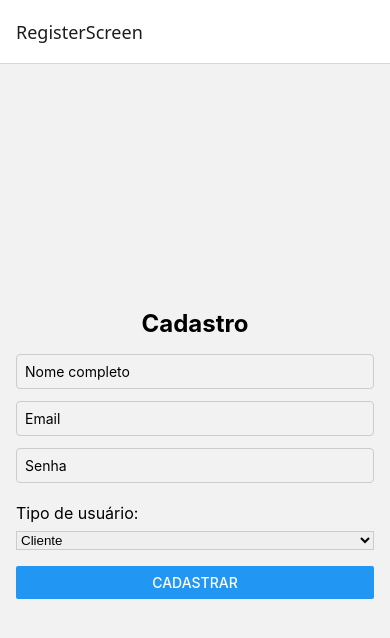
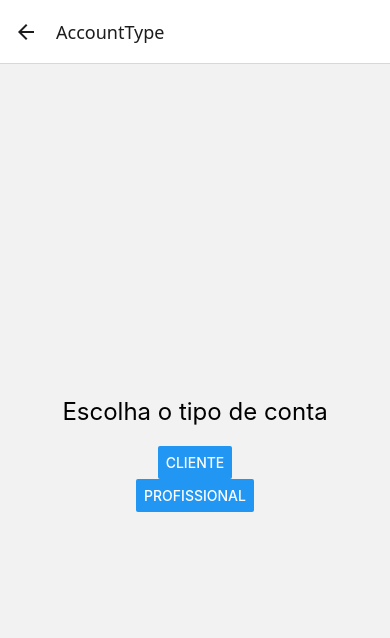
Before and after one commit to Juan-90/BarbeariaApp, a React Native app: screen /AccountType in a window 390 px wide. Shown: the top 638 px of the page. Built offline with nearby package versions, Linux system fonts and the light colour scheme.

Commit message:
Adicionando tela de detalhes do estabelecimento

```diff
--- a/App.js
+++ b/App.js
@@ -5,10 +5,10 @@ import { AuthProvider } from './src/context/AuthContext';
 
 export default function App() {
   return (
-    <AuthProvider>
-      <NavigationContainer>
+    <NavigationContainer>
+      <AuthProvider>
         <AppNavigation />
-      </NavigationContainer>
-    </AuthProvider>
+      </AuthProvider>
+    </NavigationContainer>
   );
 }
--- a/src/context/AuthContext.js
+++ b/src/context/AuthContext.js
@@ -1,27 +1,37 @@
 import React, { createContext, useState, useContext } from 'react';
 import { Alert } from 'react-native';
+import { useNavigation } from '@react-navigation/native'; // Importe o useNavigation
 
 const AuthContext = createContext();
 
+/**
+ * Provedor do contexto de autenticação
+ */
 export function AuthProvider({ children }) {
+  const navigation = useNavigation(); // Inicializa a navegação
   const [user, setUser] = useState(null); // Representa o usuário logado
   const [users, setUsers] = useState([]); // Simula um banco de dados de usuários
+  const [newUser, setNewUser] = useState(null); // Representa dados temporários antes do cadastro
 
   /**
    * Registra um novo usuário.
-   * @param {Object} newUser - Objeto contendo `email`, `password` e `role` (cliente ou profissional).
+   * @param {Object} newUserData - Objeto contendo `email`, `password` e `role` (cliente ou profissional).
    */
-  const register = (newUser) => {
-    const userExists = users.find((u) => u.email === newUser.email);
+  const register = (newUserData) => {
+    const userExists = users.find((u) => u.email === newUserData.email);
 
     if (userExists) {
       Alert.alert('Erro', 'Usuário já cadastrado!');
       return false;
     }
 
-    setUsers((prevUsers) => [...prevUsers, newUser]);
-    setUser(newUser); // Faz login automático após o registro
+    setUsers((prevUsers) => [...prevUsers, newUserData]);
+    setUser(newUserData); // Faz login automático após o registro
     Alert.alert('Sucesso', 'Registro concluído com sucesso!');
+
+    // Navegar para a tela 'Home' após o cadastro
+    navigation.navigate('Home');
+
     return true;
   };
 
@@ -53,14 +63,25 @@ export function AuthProvider({ children }) {
   };
 
   return (
-    <AuthContext.Provider value={{ user: user || null, users: users || [], register, login, logout }}>
+    <AuthContext.Provider
+      value={{
+        user,
+        users,
+        newUser,
+        setNewUser,
+        register,
+        login,
+        logout,
+      }}
+    >
       {children}
     </AuthContext.Provider>
   );
 }
 
 /**
- * Hook para acessar o contexto de autenticação. */
+ * Hook para acessar o contexto de autenticação.
+ */
 export function useAuth() {
   const context = useContext(AuthContext);
 
@@ -68,5 +89,5 @@ export function AuthProvider({ children }) {
     throw new Error('useAuth deve ser usado dentro de um AuthProvider');
   }
 
-    return context; // Certifique-se de que o contexto retorna `user` e `users`
+  return context;
 }
--- a/src/navigation/AppNavigation.js
+++ b/src/navigation/AppNavigation.js
@@ -1,31 +1,29 @@
 import React from 'react';
 import { createStackNavigator } from '@react-navigation/stack';
-import { useAuth } from '../context/AuthContext';
+import { useAuth } from '../context/AuthContext'; // Corrigido o caminho para 'context'
 import LoginScreen from '../screens/LoginScreen';
 import RegisterScreen from '../screens/RegisterScreen';
+import HomeScreen from '../screens/HomeScreen';
 import ClientDashboard from '../screens/ClientDashboard';
 import ProfessionalDashboard from '../screens/ProfessionalDashboard';
-import HomeScreen from '../screens/HomeScreen';
+import AccountTypeScreen from '../screens/AccountTypeScreen';
+import BusinessDetails from '../screens/BusinessDetails';
 
 const Stack = createStackNavigator();
 
 export default function AppNavigation() {
-  const { user, users } = useAuth();
-
-  // Certifique-se de que `users` é um array válido antes de usar `.length`
-  const initialRoute = () => {
-    if (!users || users.length === 0) return 'RegisterScreen';
-    if (!user) return 'LoginScreen';
-    return 'HomeScreen';
-  };
+  const { user } = useAuth(); // Obtém o usuário logado
 
   return (
-    <Stack.Navigator initialRouteName={initialRoute()}>
-      <Stack.Screen name="RegisterScreen" component={RegisterScreen} />
-      <Stack.Screen name="LoginScreen" component={LoginScreen} />
-      <Stack.Screen name="HomeScreen" component={HomeScreen} />
-      <Stack.Screen name="ClientDashboard" component={ClientDashboard} />
-      <Stack.Screen name="ProfessionalDashboard" component={ProfessionalDashboard} />
-    </Stack.Navigator>
+  <Stack.Navigator initialRouteName="BusinessDetails">
+  <Stack.Screen name="AccountType" component={AccountTypeScreen} />
+  <Stack.Screen name="Register" component={RegisterScreen} />
+  <Stack.Screen name="Login" component={LoginScreen} />
+  <Stack.Screen name="Home" component={HomeScreen} />
+  <Stack.Screen name="ClientDashboard" component={ClientDashboard} />
+  <Stack.Screen name="ProfessionalDashboard" component={ProfessionalDashboard} />
+  <Stack.Screen name="BusinessDetails" component={BusinessDetails} />
+</Stack.Navigator>
+
   );
 }
--- /dev/null
+++ b/src/screens/AccountTypeScreen.js
@@ -0,0 +1,34 @@
+import React from 'react';
+import { View, Text, Button, StyleSheet } from 'react-native';
+import { useNavigation } from '@react-navigation/native';
+import { useAuth } from '../context/AuthContext';
+
+export default function AccountTypeScreen() {
+  const navigation = useNavigation();
+  const { setNewUser } = useAuth();
+
+  const chooseAccountType = (role) => {
+    setNewUser({ role }); // Salva temporariamente o tipo de conta
+    navigation.navigate('Register'); // Navega para a tela de registro
+  };
+
+  return (
+    <View style={styles.container}>
+      <Text style={styles.title}>Escolha o tipo de conta</Text>
+      <Button title="Cliente" onPress={() => chooseAccountType('cliente')} />
+      <Button title="Profissional" onPress={() => chooseAccountType('profissional')} />
+    </View>
+  );
+}
+
+const styles = StyleSheet.create({
+  container: {
+    flex: 1,
+    justifyContent: 'center',
+    alignItems: 'center',
+  },
+  title: {
+    fontSize: 24,
+    marginBottom: 20,
+  },
+});
--- /dev/null
+++ b/src/screens/BusinessDetails.js
@@ -0,0 +1,111 @@
+import React from 'react';
+import { View, Text, StyleSheet, Image, ScrollView, TouchableOpacity } from 'react-native';
+
+export default function BusinessDetails() {
+  return (
+    <ScrollView style={styles.container}>
+      {/* Foto do estabelecimento */}
+      <Image
+        source={{ uri: 'URL_DA_FOTO_DO_ESTABELECIMENTO' }} // Substitua pela URL da imagem da barbearia
+        style={styles.image}
+      />
+
+      {/* Informações do estabelecimento */}
+      <View style={styles.detailsContainer}>
+        <Text style={styles.businessName}>Creation Beauty & Nail Lounge</Text>
+        <Text style={styles.businessInfo}>7683 Thornton Avenue, Newark</Text>
+        <Text style={styles.businessInfo}>Closed opens on Tuesday at 10:00 AM</Text>
+
+        {/* Avaliação */}
+        <View style={styles.ratingContainer}>
+          <Text style={styles.ratingText}>5.0</Text>
+          <Text style={styles.ratingText}>(85 reviews)</Text>
+        </View>
+
+        {/* Serviços */}
+        <View style={styles.servicesContainer}>
+          <Text style={styles.sectionTitle}>Services</Text>
+          <TouchableOpacity style={styles.serviceItem}>
+            <Text style={styles.serviceName}>Gel Manicure</Text>
+            <Text style={styles.servicePrice}>From $40</Text>
+            <Text style={styles.serviceDuration}>1 hr - 1 hr, 45 min</Text>
+            <Text style={styles.bookButton}>Book</Text>
+          </TouchableOpacity>
+
+          <TouchableOpacity style={styles.serviceItem}>
+            <Text style={styles.serviceName}>Russian Volume Lashes</Text>
+            <Text style={styles.servicePrice}>From $50</Text>
+            <Text style={styles.serviceDuration}>1 hr, 30 min</Text>
+            <Text style={styles.bookButton}>Book</Text>
+          </TouchableOpacity>
+        </View>
+      </View>
+    </ScrollView>
+  );
+}
+
+const styles = StyleSheet.create({
+  container: {
+    flex: 1,
+    backgroundColor: '#fff',
+  },
+  image: {
+    width: '100%',
+    height: 250,
+    borderBottomLeftRadius: 20,
+    borderBottomRightRadius: 20,
+  },
+  detailsContainer: {
+    padding: 20,
+  },
+  businessName: {
+    fontSize: 28,
+    fontWeight: 'bold',
+    marginBottom: 10,
+  },
+  businessInfo: {
+    fontSize: 16,
+    color: '#555',
+    marginBottom: 5,
+  },
+  ratingContainer: {
+    flexDirection: 'row',
+    alignItems: 'center',
+    marginBottom: 15,
+  },
+  ratingText: {
+    fontSize: 18,
+    fontWeight: 'bold',
+    marginRight: 5,
+  },
+  servicesContainer: {
+    marginTop: 20,
+  },
+  sectionTitle: {
+    fontSize: 20,
+    fontWeight: 'bold',
+    marginBottom: 10,
+  },
+  serviceItem: {
+    paddingVertical: 15,
+    borderBottomWidth: 1,
+    borderBottomColor: '#eee',
+  },
+  serviceName: {
+    fontSize: 18,
+    fontWeight: 'bold',
+  },
+  servicePrice: {
+    fontSize: 16,
+    color: '#555',
+  },
+  serviceDuration: {
+    fontSize: 14,
+    color: '#888',
+  },
+  bookButton: {
+    fontSize: 16,
+    color: '#007bff',
+    marginTop: 5,
+  },
+});
--- a/src/screens/ClientDashboard.js
+++ b/src/screens/ClientDashboard.js
@@ -1,44 +1,51 @@
-import React from 'react';
-import { View, Text, Button } from 'react-native';
-import { useAuth } from '../context/AuthContext';
+import React, { useState } from 'react';
+import { View, Text, Button, StyleSheet, Alert } from 'react-native';
+import { useAuth } from '../context/AuthContext'; // Contexto de autenticação
 
 export default function ClientDashboard({ navigation }) {
-  const { logout } = useAuth();
+  const { user, logout } = useAuth(); // Usando o contexto de autenticação
+  const [appointments, setAppointments] = useState([]); // Simulando agendamentos do cliente
+
+  // Função de logout
+  const handleLogout = () => {
+    logout(); // Chama o logout do AuthContext
+    navigation.navigate('Login'); // Redireciona para a tela de login
+  };
 
   return (
-    <View>
-      <Text>Bem-vindo à Dashboard do Cliente!</Text>
+    <View style={styles.container}>
+      <Text style={styles.title}>Dashboard do Cliente</Text>
+      <Text>Bem-vindo, {user?.email}</Text>
+      <Text>Tipo de Conta: {user?.role}</Text>
 
-      {/* Botão para visualizar agendamentos */}
-      <Button
-        title="Visualizar Agendamentos"
-        onPress={() => navigation.navigate('Appointments')}
-      />
+      {/* Exemplo de agendamentos */}
+      <Text style={styles.sectionTitle}>Meus Agendamentos:</Text>
+      {appointments.length > 0 ? (
+        appointments.map((appointment, index) => (
+          <Text key={index}>Serviço: {appointment.service} - Data: {appointment.date}</Text>
+        ))
+      ) : (
+        <Text>Você ainda não tem agendamentos.</Text>
+      )}
 
-      {/* Botão para marcar um novo horário */}
-      <Button
-        title="Marcar Horário"
-        onPress={() => navigation.navigate('BookAppointment')}
-      />
-
-      {/* Botão para editar perfil */}
-      <Button
-        title="Editar Perfil"
-        onPress={() => navigation.navigate('EditProfile')}
-      />
-
-      {/* Botão de Logout */}
-      <Button
-        title="Sair"
-        onPress={logout}
-      />
-
-      {/* Botão de Agendamento de Serviço */}
-      <Button
-        title="Agendar Serviço"
-        onPress={() => navigation.navigate('Schedule')}
-      />
-
+      {/* Botão de logout */}
+      <Button title="Logout" onPress={handleLogout} />
     </View>
   );
 }
+
+const styles = StyleSheet.create({
+  container: {
+    flex: 1,
+    padding: 20,
+    justifyContent: 'center',
+  },
+  title: {
+    fontSize: 24,
+    fontWeight: 'bold',
+  },
+  sectionTitle: {
+    fontSize: 18,
+    marginTop: 20,
+  },
+});
--- a/src/screens/HomeScreen.js
+++ b/src/screens/HomeScreen.js
@@ -1,11 +1,13 @@
 import React from 'react';
-import { View, Text, Button } from 'react-native';
+import { View, Text, Button, StyleSheet } from 'react-native';
 import { useAuth } from '../context/AuthContext';
+import { useNavigation } from '@react-navigation/native';
 
-export default function HomeScreen({ navigation }) {
+export default function HomeScreen() {
   const { user, logout } = useAuth();
+  const navigation = useNavigation();
 
-  const navigateToDashboard = () => {
+  const handleNavigateToDashboard = () => {
     if (user.role === 'cliente') {
       navigation.navigate('ClientDashboard');
     } else if (user.role === 'profissional') {
@@ -14,10 +16,22 @@ export default function HomeScreen({ navigation }) {
   };
 
   return (
-    <View>
-      <Text>Bem-vindo, {user?.email}</Text>
-      <Button title="Acessar Dashboard" onPress={navigateToDashboard} />
-      <Button title="Logout" onPress={logout} />
+    <View style={styles.container}>
+      <Text style={styles.welcomeText}>Bem-vindo(a), {user.name}!</Text>
+      <Button title="Acessar Dashboard" onPress={handleNavigateToDashboard} />
+      <Button title="Logout" onPress={logout} color="red" />
     </View>
   );
 }
+
+const styles = StyleSheet.create({
+  container: {
+    flex: 1,
+    justifyContent: 'center',
+    alignItems: 'center',
+  },
+  welcomeText: {
+    fontSize: 18,
+    marginBottom: 20,
+  },
+});
--- a/src/screens/ProfessionalDashboard.js
+++ b/src/screens/ProfessionalDashboard.js
@@ -1,44 +1,51 @@
-import React from 'react';
-import { View, Text, Button } from 'react-native';
-import { useAuth } from '../context/AuthContext';
+import React, { useState } from 'react';
+import { View, Text, Button, StyleSheet, Alert } from 'react-native';
+import { useAuth } from '../context/AuthContext'; // Contexto de autenticação
 
 export default function ProfessionalDashboard({ navigation }) {
-  const { logout } = useAuth();
+  const { user, logout } = useAuth(); // Usando o contexto de autenticação
+  const [clients, setClients] = useState([]); // Simulando lista de clientes
+
+  // Função de logout
+  const handleLogout = () => {
+    logout(); // Chama o logout do AuthContext
+    navigation.navigate('Login'); // Redireciona para a tela de login
+  };
 
   return (
-    <View>
-      <Text>Bem-vindo à Dashboard do Profissional!</Text>
+    <View style={styles.container}>
+      <Text style={styles.title}>Dashboard do Profissional</Text>
+      <Text>Bem-vindo, {user?.email}</Text>
+      <Text>Tipo de Conta: {user?.role}</Text>
 
-      {/* Botão para visualizar agenda */}
-      <Button
-        title="Visualizar Agenda"
-        onPress={() => navigation.navigate('Schedule')}
-      />
+      {/* Exemplo de clientes */}
+      <Text style={styles.sectionTitle}>Meus Clientes:</Text>
+      {clients.length > 0 ? (
+        clients.map((client, index) => (
+          <Text key={index}>Cliente: {client.name} - Agendamento: {client.appointment}</Text>
+        ))
+      ) : (
+        <Text>Você não tem clientes agendados no momento.</Text>
+      )}
 
-      {/* Botão para gerenciar serviços */}
-      <Button
-        title="Gerenciar Serviços"
-        onPress={() => navigation.navigate('ManageServices')}
-      />
-
-      {/* Botão para editar perfil */}
-      <Button
-        title="Editar Perfil"
-        onPress={() => navigation.navigate('EditProfile')}
-      />
-
-      {/* Botão de Logout */}
-      <Button
-        title="Sair"
-        onPress={logout}
-      />
-
-      {/* Botão para vizualizar os detaljes dos agendamentos de serviços */}
-      <Button
-        title="Ver Detalhes"
-        onPress={() => navigation.navigate('Details')}
-      />
-
+      {/* Botão de logout */}
+      <Button title="Logout" onPress={handleLogout} />
     </View>
   );
 }
+
+const styles = StyleSheet.create({
+  container: {
+    flex: 1,
+    padding: 20,
+    justifyContent: 'center',
+  },
+  title: {
+    fontSize: 24,
+    fontWeight: 'bold',
+  },
+  sectionTitle: {
+    fontSize: 18,
+    marginTop: 20,
+  },
+});
--- a/src/screens/RegisterScreen.js
+++ b/src/screens/RegisterScreen.js
@@ -1,76 +1,29 @@
 import React, { useState } from 'react';
-import { View, Text, TextInput, Button, Alert, StyleSheet } from 'react-native';
-import { Picker } from '@react-native-picker/picker';
+import { View, Text, TextInput, Button, StyleSheet } from 'react-native';
 import { useAuth } from '../context/AuthContext';
 
-export default function RegisterScreen({ navigation }) {
-  const { register } = useAuth();
-  const [name, setName] = useState('');
+export default function RegisterScreen() {
+  const { register, newUser } = useAuth();
   const [email, setEmail] = useState('');
   const [password, setPassword] = useState('');
-  const [userType, setUserType] = useState('client'); // client or professional
 
   const handleRegister = () => {
-    if (!name.trim() || !email.trim() || !password.trim()) {
-      Alert.alert('Erro', 'Por favor, preencha todos os campos.');
-      return;
-    }
-
-    if (!/\S+@\S+\.\S+/.test(email)) {
-      Alert.alert('Erro', 'Por favor, insira um e-mail válido.');
-      return;
-    }
-
-    if (password.length < 6) {
-      Alert.alert('Erro', 'A senha deve ter pelo menos 6 caracteres.');
-      return;
-    }
-
-    try {
-      register({ name, email, password, type: userType });
-      Alert.alert('Sucesso', 'Cadastro realizado com sucesso!');
-      navigation.navigate('LoginScreen');
-    } catch (error) {
-      Alert.alert('Erro', error.message);
-    }
+    const user = {
+      email,
+      password,
+      role: newUser?.role || 'cliente', // Usa o tipo selecionado
+    };
+    register(user);
   };
 
   return (
     <View style={styles.container}>
       <Text style={styles.title}>Cadastro</Text>
-
-      <TextInput
-        style={styles.input}
-        placeholder="Nome completo"
-        value={name}
-        onChangeText={setName}
-      />
-      <TextInput
-        style={styles.input}
-        placeholder="Email"
-        value={email}
-        onChangeText={setEmail}
-        keyboardType="email-address"
-      />
-      <TextInput
-        style={styles.input}
-        placeholder="Senha"
-        value={password}
-        onChangeText={setPassword}
-        secureTextEntry
-      />
-
-      <Text style={styles.label}>Tipo de usuário:</Text>
-      <Picker
-        selectedValue={userType}
-        onValueChange={(itemValue) => setUserType(itemValue)}
-        style={styles.picker}
-      >
-        <Picker.Item label="Cliente" value="client" />
-        <Picker.Item label="Profissional" value="professional" />
-      </Picker>
-
-      <Button title="Cadastrar" onPress={handleRegister} />
+      <Text>Email:</Text>
+      <TextInput style={styles.input} value={email} onChangeText={setEmail} />
+      <Text>Senha:</Text>
+      <TextInput style={styles.input} value={password} onChangeText={setPassword} secureTextEntry />
+      <Button title="Registrar" onPress={handleRegister} />
     </View>
   );
 }
@@ -79,28 +32,16 @@ const styles = StyleSheet.create({
   container: {
     flex: 1,
     justifyContent: 'center',
-    padding: 16,
+    padding: 20,
   },
   title: {
     fontSize: 24,
-    fontWeight: 'bold',
-    marginBottom: 16,
+    marginBottom: 20,
     textAlign: 'center',
   },
   input: {
     borderWidth: 1,
-    borderColor: '#ccc',
-    padding: 8,
-    marginBottom: 12,
-    borderRadius: 4,
-  },
-  label: {
-    marginVertical: 8,
-    fontSize: 16,
-  },
-  picker: {
-    marginBottom: 16,
-    borderWidth: 1,
-    borderColor: '#ccc',
+    padding: 10,
+    marginBottom: 20,
   },
 });
```
Also changed, not shown: 2 other files (tests, documents, lock files or other folders). Lines whose indentation alone changed are shown as unchanged.
